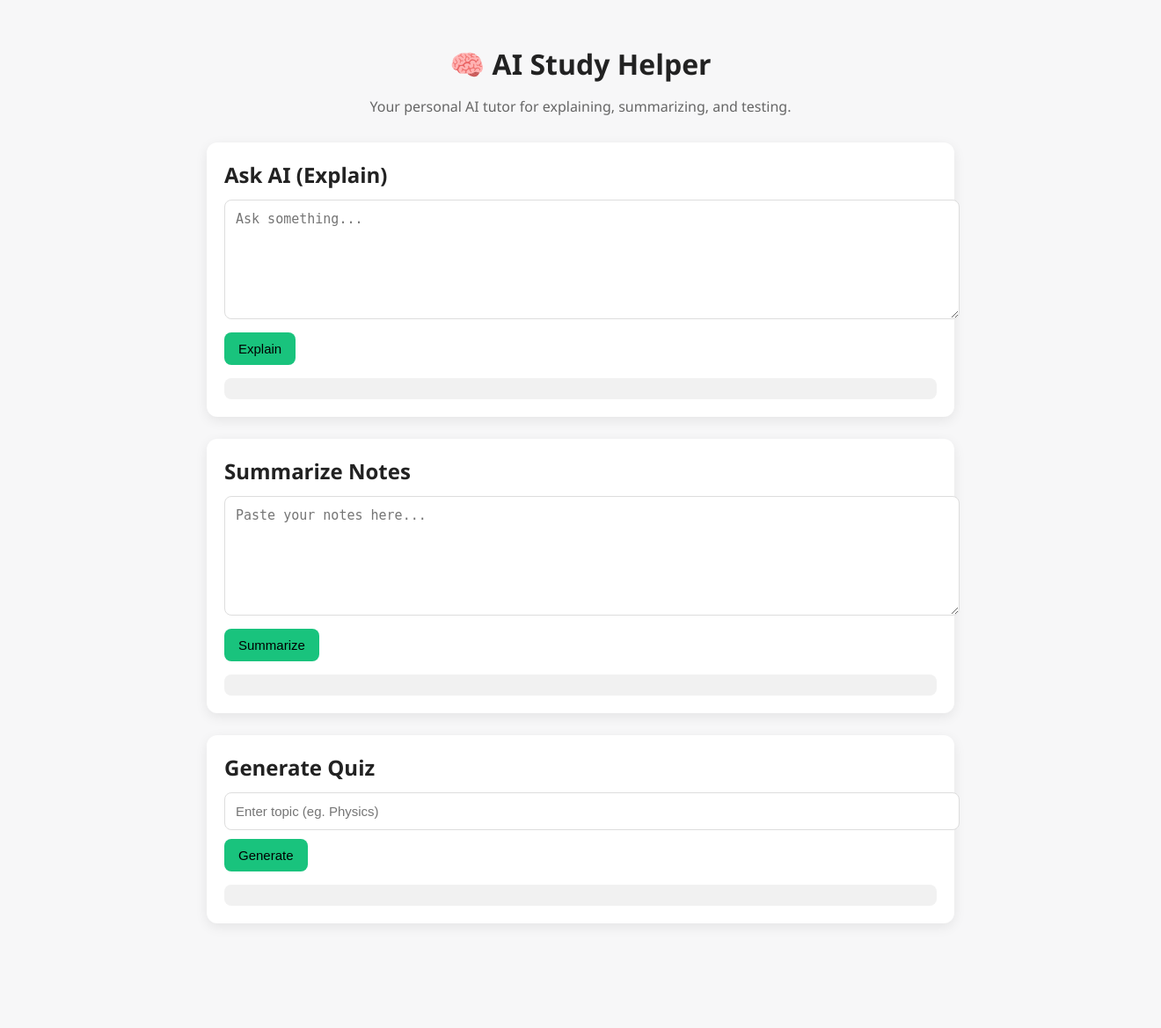
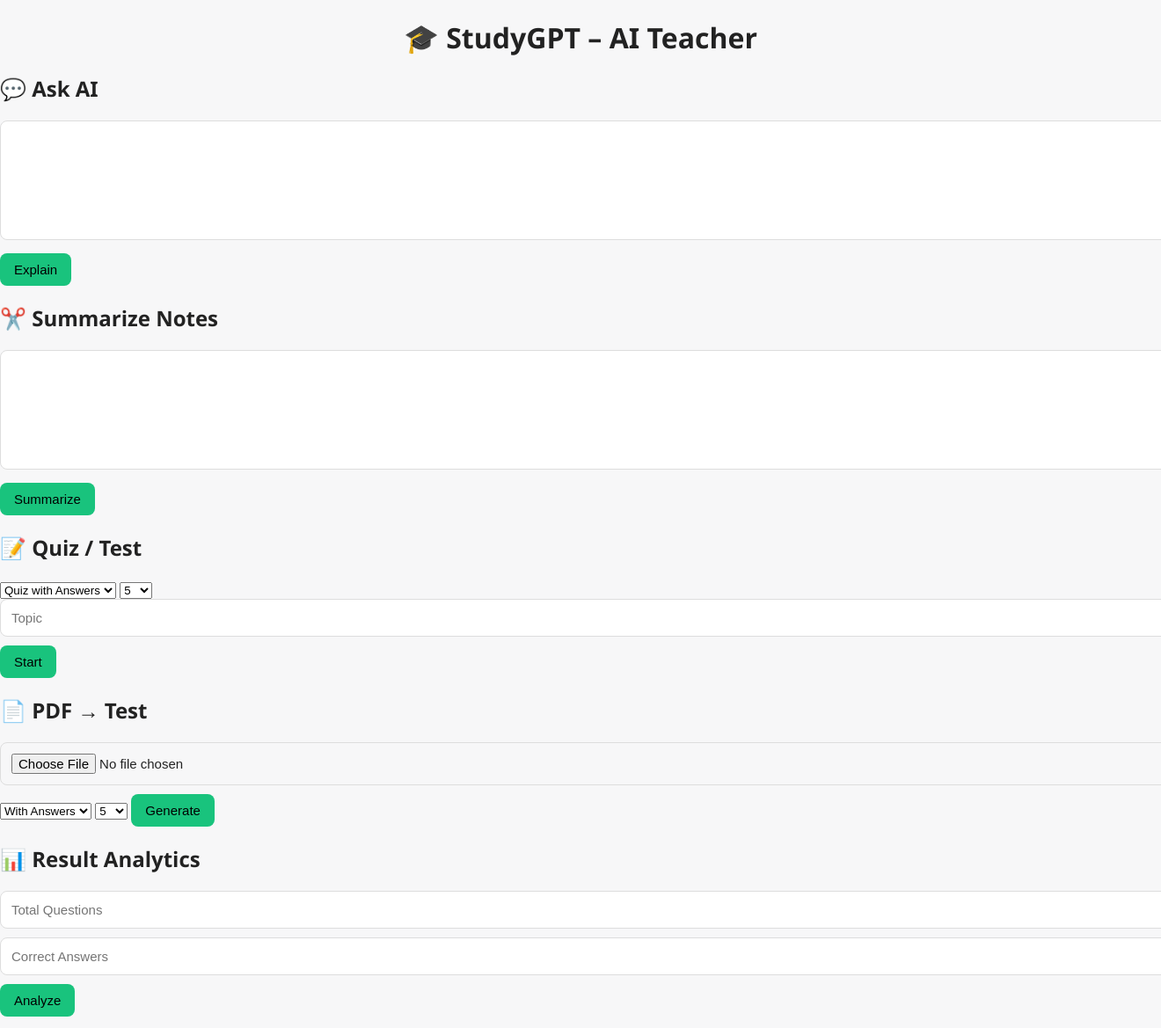
Before and after one commit to Tarunmaker/StudyGPT, a Flask app: page / in a window 1320 px wide; the page is wider, and only the part inside the window is pictured. Shown: that part at 88% size. Before the commit the page ends 1051 px from the top of that part, so only its background shows below. Run offline with Flask 3, Linux system fonts and the light colour scheme.

Commit message:
Update index.html

```diff
--- a/templates/index.html
+++ b/templates/index.html
@@ -1,42 +1,54 @@
 <!DOCTYPE html>
-<html lang="en">
+<html>
 <head>
-  <meta charset="UTF-8">
-  <title>AI Study Helper</title>
+  <title>StudyGPT – AI Teacher</title>
   <link rel="stylesheet" href="/static/style.css">
 </head>
 <body>
 
-<div class="container">
-  <h1>🧠 AI Study Helper</h1>
-  <p class="tagline">
-    Your personal AI tutor for explaining, summarizing, and testing.
-  </p>
+<h1>🎓 StudyGPT – AI Teacher</h1>
 
-  <!-- Ask AI -->
-  <div class="card">
-    <h2>Ask AI (Explain)</h2>
-    <textarea id="question" placeholder="Ask something..."></textarea>
-    <button onclick="askAI()">Explain</button>
-    <div id="answer" class="output"></div>
-  </div>
+<h2>💬 Ask AI</h2>
+<textarea id="question"></textarea>
+<button onclick="askAI()">Explain</button>
+<div id="answer"></div>
 
-  <!-- Summarize -->
-  <div class="card">
-    <h2>Summarize Notes</h2>
-    <textarea id="notes" placeholder="Paste your notes here..."></textarea>
-    <button onclick="summarizeNotes()">Summarize</button>
-    <div id="summary" class="output"></div>
-  </div>
+<h2>✂️ Summarize Notes</h2>
+<textarea id="notes"></textarea>
+<button onclick="summarizeNotes()">Summarize</button>
+<div id="summary"></div>
 
-  <!-- Quiz -->
-  <div class="card">
-    <h2>Generate Quiz</h2>
-    <input id="topic" placeholder="Enter topic (eg. Physics)">
-    <button onclick="generateQuiz()">Generate</button>
-    <div id="quiz" class="output"></div>
-  </div>
-</div>
+<h2>📝 Quiz / Test</h2>
+<select id="quizType">
+  <option value="with_answer">Quiz with Answers</option>
+  <option value="test_mode">Test Mode</option>
+</select>
+<select id="questionCount">
+  <option value="5">5</option>
+  <option value="10">10</option>
+</select>
+<input id="quizTopic" placeholder="Topic">
+<button onclick="startQuiz()">Start</button>
+<pre id="quizArea"></pre>
+
+<h2>📄 PDF → Test</h2>
+<input type="file" id="pdfFile">
+<select id="pdfMode">
+  <option value="with_answer">With Answers</option>
+  <option value="test_mode">Test Mode</option>
+</select>
+<select id="pdfCount">
+  <option value="5">5</option>
+  <option value="10">10</option>
+</select>
+<button onclick="generatePdfTest()">Generate</button>
+<pre id="pdfQuiz"></pre>
+
+<h2>📊 Result Analytics</h2>
+<input id="totalQ" placeholder="Total Questions">
+<input id="correctQ" placeholder="Correct Answers">
+<button onclick="analyze()">Analyze</button>
+<pre id="resultBox"></pre>
 
 <script src="/static/script.js"></script>
 </body>
```
